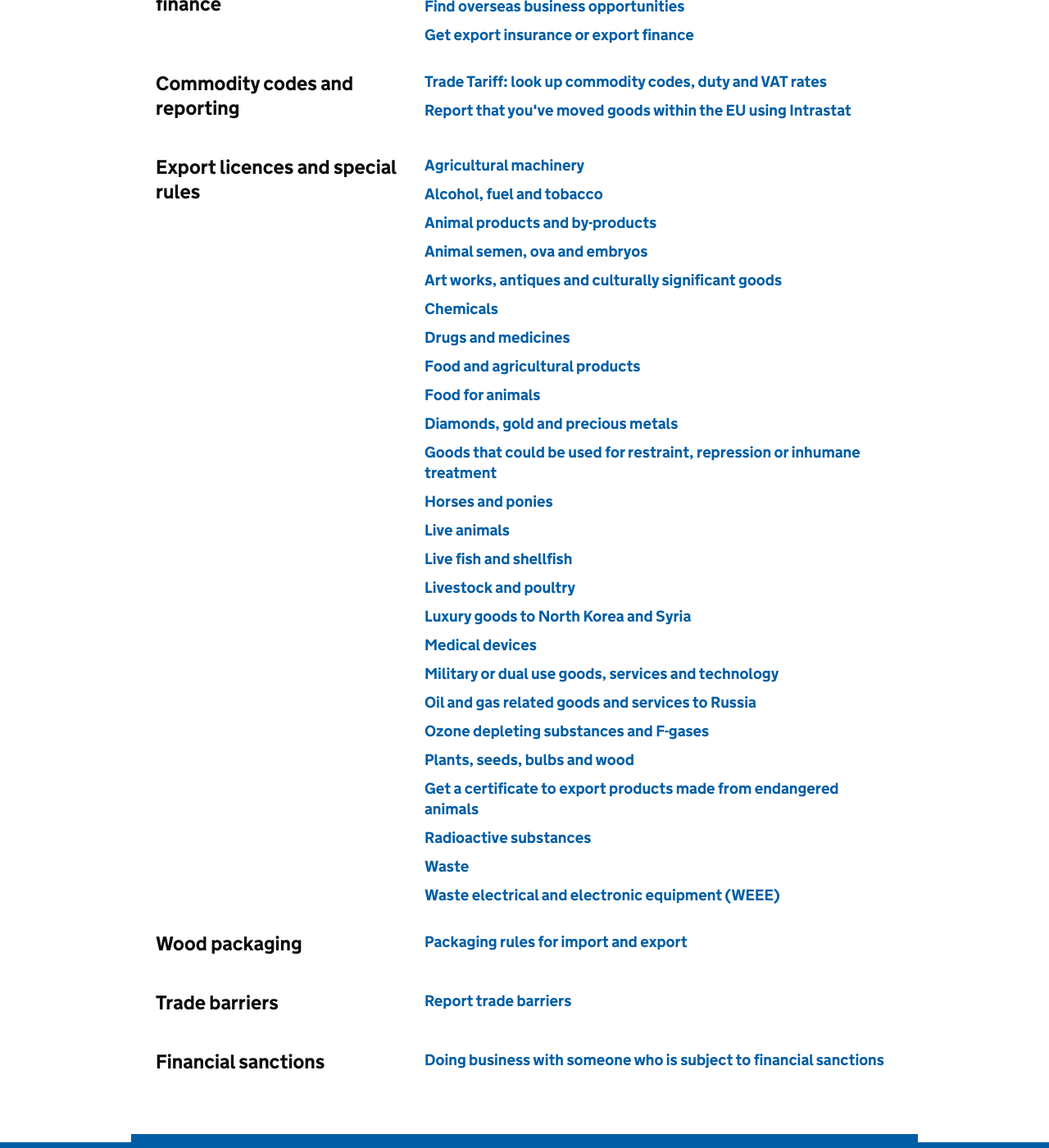
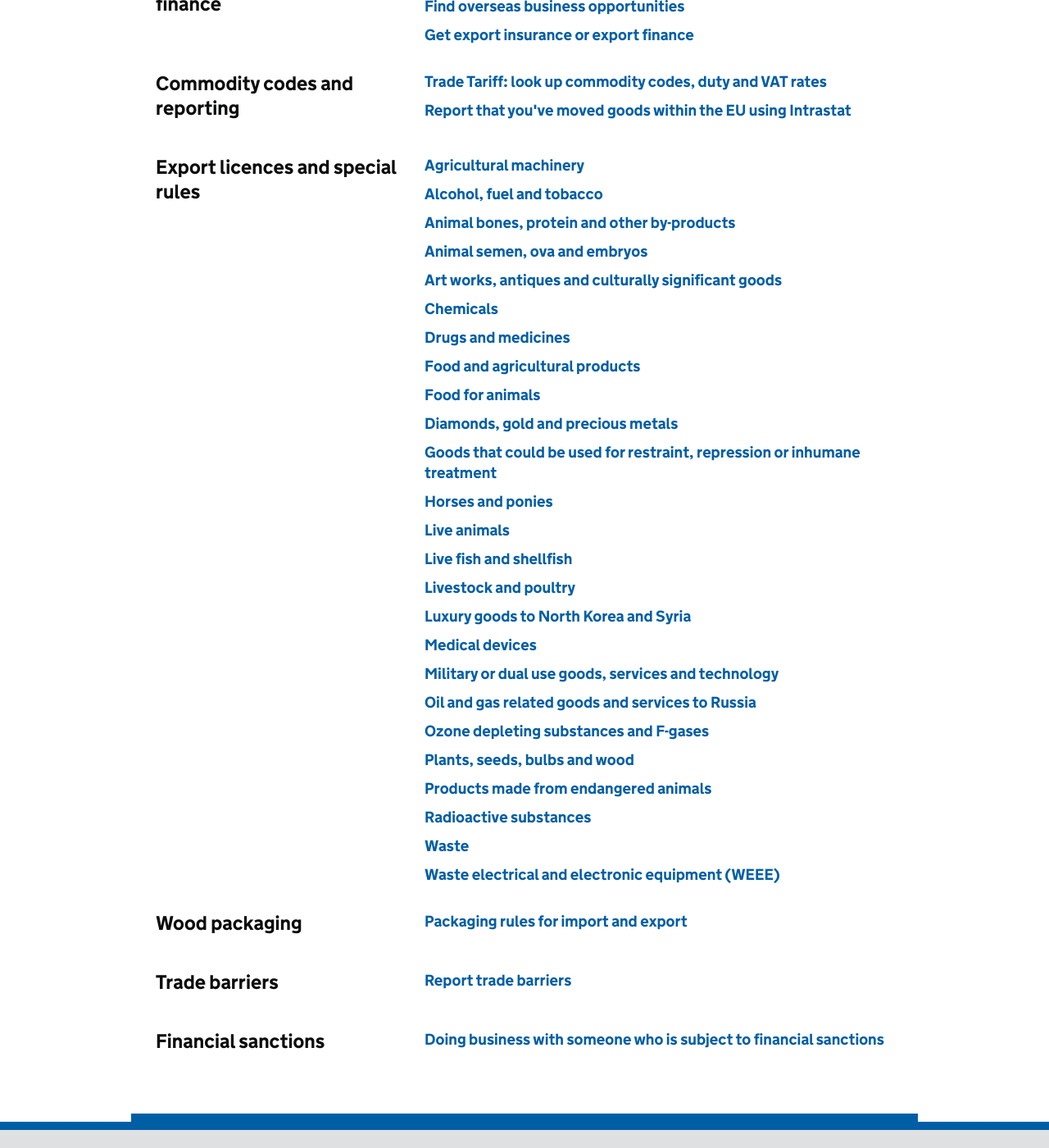
Before and after one commit to alphagov/govuk-import-export-prototype, a Jekyll site: the page built from topic/business-and-self-employed/exporting-and-doing-business-abroad.html, in a window 1280 px wide and 1400 px high, scrolled down 691 px. Shown: the whole window at 82% size. Built offline with Jekyll 4.4.1, drawn with Linux system fonts in a browser that asks for light colours.

Commit message:
Update exporting-and-doing-business-abroad.html

```diff
--- a/topic/business-and-self-employed/exporting-and-doing-business-abroad.html
+++ b/topic/business-and-self-employed/exporting-and-doing-business-abroad.html
@@ -40,7 +40,7 @@
        url: '/guidance/get-a-licence-to-export-agricultural-machinery.html'
      - name: Alcohol, fuel and tobacco
        url: '/guidance/get-permission-to-import-or-export-alcohol-fuel-or-tobacco-excise-goods.html'
-     - name: Animal products and by-products
+     - name: Animal bones, protein and other by-products
        url: '/guidance/get-a-licence-to-export-furs-skins-and-other-animal-products.html'
      - name: Animal semen, ova and embryos
        url: '/guidance/get-a-licence-to-export-animal-semen-ova-embryos.html'
@@ -78,7 +78,7 @@
        url: '/guidance/get-a-licence-to-export-cfcs-and-ozone-depleting-gases.html'
      - name: Plants, seeds, bulbs and wood
        url: '/guidance/get-a-licence-to-export-plants-seeds-bulbs-and-woods.html'
-     - name: Get a certificate to export products made from endangered animals
+     - name: Products made from endangered animals
        url: '/guidance/get-a-certificate-to-export-endangered-products-of-animal-origin.html'
      - name: Radioactive substances
        url: '/guidance/get-a-licence-to-export-radioactive-substances.html'
```
